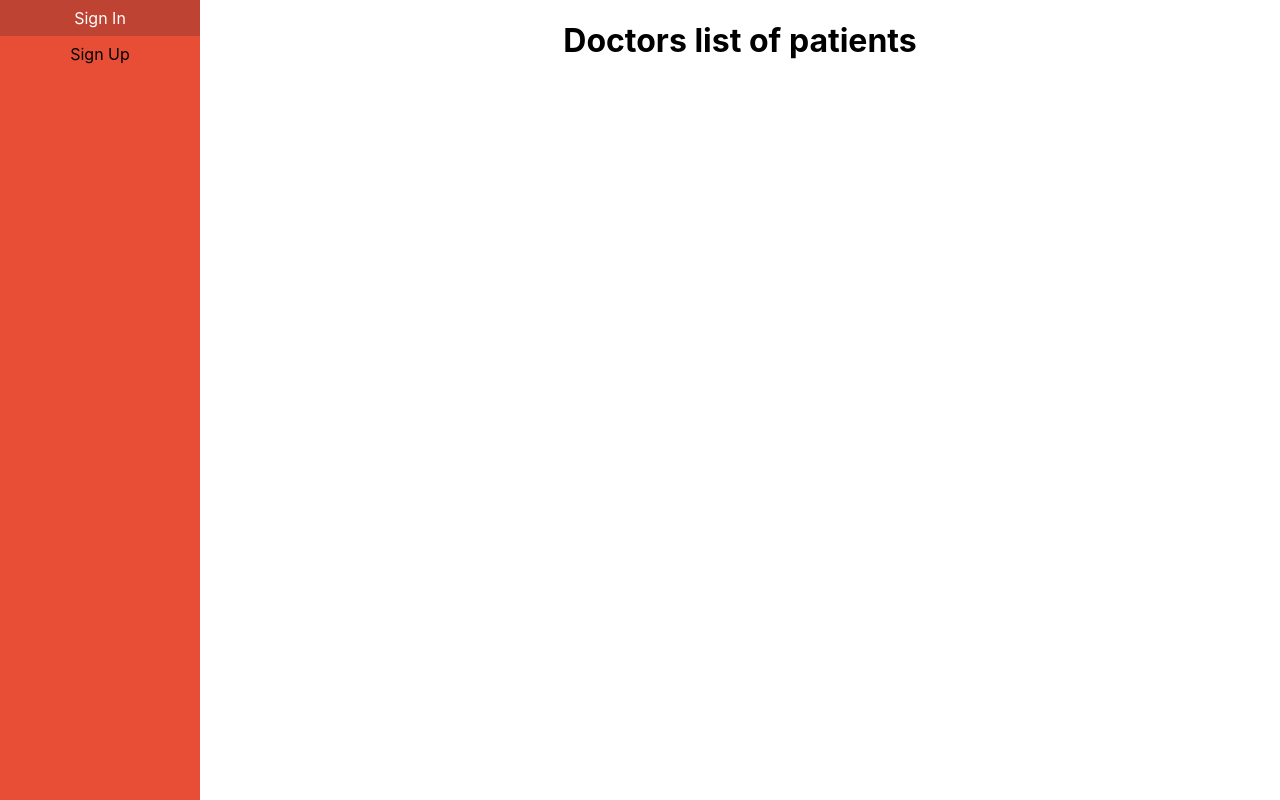
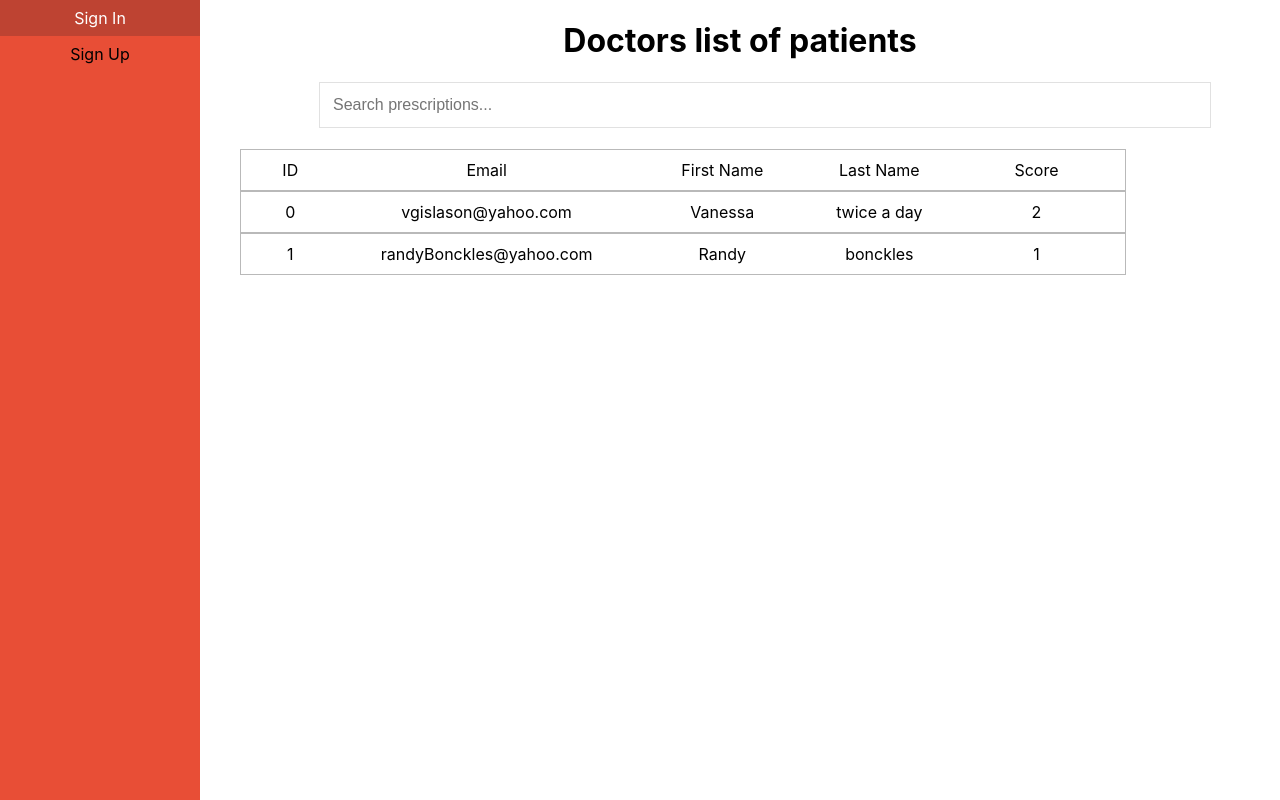
Before and after one commit to Turnbulll/CSCI334-Software-Design-Group-Project, a React (Create React App) app in the folder front-end/react-app/: page /Patients in a window 1280 px wide. Built offline with nearby package versions, Linux system fonts and the light colour scheme.

Commit message:
Updated Doctors patients page to have a list of patients. Still requires back end

```diff
--- a/front-end/react-app/src/pages/Patients.js
+++ b/front-end/react-app/src/pages/Patients.js
@@ -2,13 +2,113 @@ import React from 'react'
 
 class Patients extends React.Component {
 
+  constructor(props) {
+    super(props);
+    this.state = {
+      userType: "",
+      list: []
+    };
 
+  }
+
+  loadData(){
+
+    {/* NEED TO IMPLEMENT FUNCTIONALITY TO GET BACKEND HERE*/}
+
+    {/* Fore each prescription push it to the list*/}
+
+    this.state.list.push({
+      id: 0,
+      Email: 'vgislason@yahoo.com',
+      FirstName: 'Vanessa',
+      LastName: 'twice a day',
+      Score: 2})
+
+    this.state.list.push({
+      id: 1,
+      Email: 'randyBonckles@yahoo.com',
+      FirstName: 'Randy',
+      LastName: 'bonckles',
+      Score: 1})
+
+  }
+
+  componentDidMount = () =>{
+
+    console.log(this.state.list)
+  }
+
+  searchPrescription(){
+
+    //inspired by https://www.w3schools.com/howto/howto_js_filter_lists.asp
+    var input, filter, ul, listData, li ,txtValue;
+
+    //get all elements from the page
+    input = document.getElementById('prescriptionSearch');
+    filter = input.value.toUpperCase();
+    ul = document.getElementById("prescriptionList");
+    li = ul.getElementsByTagName("li");
+
+    //for each list item of the list
+    for (var i = 1; i < li.length; i++){
+
+      //get all div elements inside list element
+      var divs = li[i].getElementsByTagName("div");
+      for (var j = 0; j < divs.length - 1 ; j++){
+        //get the data from the div
+        listData = divs[j];
+        //add the text inside th div to the text value
+        txtValue += listData.textContent || listData.innerText;
+      }
+
+
+      //make the text value uppercase for comparison
+      if (txtValue.toUpperCase().indexOf(filter) > -1){
+        //if its not found hide the element
+          li[i].style.display ="";
+      }else{
+        //if the substring is found show it
+          li[i].style.display ="none";
+      }
+
+      //reset the text value
+      txtValue = "";
+
+    }
+
+
+  }
 
   render(){
   return (
     <div className='main'>
       <h1>Doctors list of patients</h1>
 
+      {this.loadData()}
+
+      <input type="text" id="prescriptionSearch" className='searchBox' onKeyUp={this.searchPrescription} placeholder="Search prescriptions..."></input>
+      <br/>
+
+      <ul className='prescriptionList' id="prescriptionList">
+
+          <li className="prescriptionListItem">
+              <div>ID</div>
+              <div>Email</div>
+              <div>First Name</div>
+              <div>Last Name</div>
+              <div>Score</div>
+          </li>
+
+        {this.state.list.map(item => (
+            <li key={item.id} className="prescriptionListItem">
+              <div>{item.id}</div>
+              <div>{item.Email}</div>
+              <div>{item.FirstName}</div>
+              <div>{item.LastName}</div>
+              <div>{item.Score}</div>
+           </li>
+          ))}
+      </ul>
 
     </div>
   )}
```
